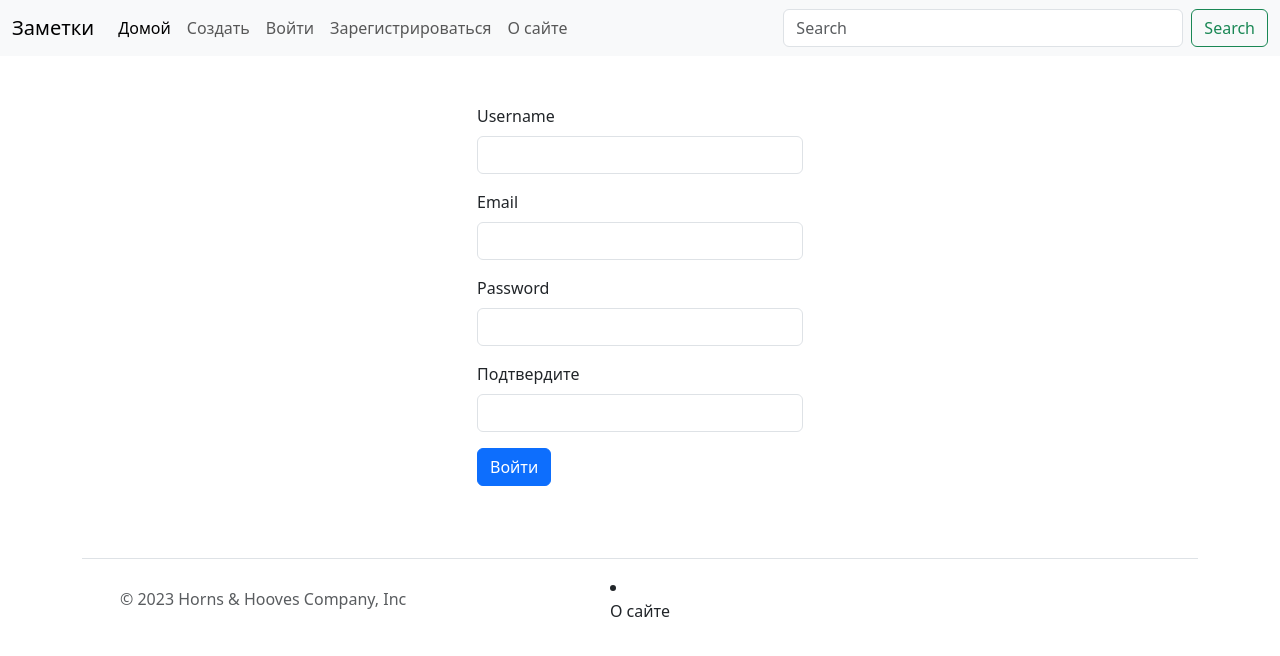
After one commit to ArturRubnikovich/Django_TMS_Homework, a Django app: page /accounts/register in a window 1280 px wide. The commit adds this page. Shown: the top 656 px of the page. Run offline with Django 5.2, Linux system fonts and the light colour scheme.

Commit message:
1 задание

```diff
--- a/lesson20/urls.py
+++ b/lesson20/urls.py
@@ -14,17 +14,22 @@ Including another URLconf
     1. Import the include() function: from django.urls import include, path
     2. Add a URL to urlpatterns:  path('blog/', include('blog.urls'))
 """
+from django.conf.urls.static import serve
+from django.conf import settings
 from django.contrib import admin
-from django.urls import path
-from posts.views import home_page_view, create_note_view, show_note_view, show_about_us_view, \
-    edit_note_view, delete_note_view
+from django.urls import path, include, re_path
+from posts import views
 
 urlpatterns = [
     path('admin/', admin.site.urls),
-    path("", home_page_view, name="home"),
-    path("create", create_note_view, name="create-note"),
-    path("post/<note_uuid>", show_note_view, name="show-note"),
-    path("about", show_about_us_view, name="about_us"),
-    path("edit/<note_uuid>", edit_note_view, name="edit-note"),
-    path("delete/<note_uuid>", delete_note_view, name="delete-note"),
+    path('accounts/', include("django.contrib.auth.urls")),
+    path('accounts/register', views.register, name="register"),
+    path("", views.home_page_view, name="home"),
+    path("filter", views.filter_notes_view, name="filter-notes"),
+    path("create", views.create_note_view, name="create-note"),
+    path("post/<note_uuid>", views.show_note_view, name="show-note"),
+    path("about", views.show_about_us_view, name="about_us"),
+    path("edit/<note_uuid>", views.edit_note_view, name="edit-note"),
+    path("post/<note_uuid>/delete", views.delete_note_view, name="delete-note"),
+    re_path(r"^media/(?P<path>.*)$", serve, {"document_root": settings.MEDIA_ROOT})
 ]
--- a/posts/views.py
+++ b/posts/views.py
@@ -1,13 +1,14 @@
 from django.shortcuts import render
 from django.urls import reverse
+from django.db.models import Q
 from django.utils import timezone
-from django.http import HttpResponseRedirect, Http404
+from django.http import HttpResponseRedirect, Http404, HttpRequest
 from django.core.handlers.wsgi import WSGIRequest
 
-from .models import Note
+from .models import Note, User
 
 
-def home_page_view(request: WSGIRequest):
+def home_page_view(request: HttpRequest):
     all_notes = Note.objects.all()
     context: dict = {
         "notes": all_notes
@@ -15,11 +16,70 @@ def home_page_view(request: WSGIRequest):
     return render(request, "home.html", context)
 
 
+def filter_notes_view(request: WSGIRequest):
+    """
+    Фильтруем записи по запросу пользователя.
+    HTTP метод - GET.
+    Обрабатывает URL вида: /filter/?search=<text>
+    """
+
+    search: str = request.GET.get("search", "")  # `get` - получение по ключу. Если такого нет, то - "",
+
+    # Если строка поиска не пустая, то фильтруем записи по ней.
+    if search:
+        # ❗️Нет обращения к базе❗️
+        # Через запятую запросы формируются c ❗️AND❗️
+        # notes_queryset = Note.objects.filter(title__icontains=search, content__icontains=search)
+        # SELECT "posts_note"."uuid", "posts_note"."title", "posts_note"."content", "posts_note"."created_at"
+        # FROM "posts_note" WHERE (
+        # "posts_note"."title" LIKE %search% ESCAPE '\' AND "posts_note"."content" LIKE %search% ESCAPE '\')
+
+        # ❗️Все импорты сверху файла❗️
+        # from django.db.models import Q
+
+        # notes_queryset = Note.objects.filter(title__icontains=search, content__icontains=search)
+        # Аналогия
+        # notes_queryset = Note.objects.filter(Q(title__icontains=search), Q(content__icontains=search))
+
+        # Оператор - `|` Означает `ИЛИ`.
+        # Оператор - `&` Означает `И`.
+        notes_queryset = Note.objects.filter(Q(title__icontains=search) | Q(content__icontains=search))
+
+    else:
+        # Если нет строки поиска.
+        notes_queryset = Note.objects.all()  # Получение всех записей из модели.
+
+    notes_queryset = notes_queryset.order_by("-created_at")  # ❗️Нет обращения к базе❗️
+
+    # SELECT "posts_note"."uuid", "posts_note"."title", "posts_note"."content", "posts_note"."created_at"
+    # FROM "posts_note" WHERE
+    # ("posts_note"."title" LIKE %python% ESCAPE '\' OR "posts_note"."content" LIKE %python% ESCAPE '\')
+    # ORDER BY "posts_note"."created_at" DESC
+
+    print(notes_queryset.query)
+
+    context: dict = {
+        "notes": notes_queryset,
+        "search_value_form": search,
+    }
+    return render(request, "home.html", context)
+
+
 def create_note_view(request: WSGIRequest):
+    print(request.user)  # В каждом запросе есть пользователь!
+    # НО, только если он вошел на сайте, в ином случае это аноним.
+
+    if not request.user.is_authenticated:
+        return render(request, "registration/login.html", {"errors": "Необходимо войти"})
+
     if request.method == "POST":
+        images: list | None = request.FILES.getlist("noteImage")
+
         note = Note.objects.create(
             title=request.POST["title"],
             content=request.POST["content"],
+            user=request.user,
+            image=images[0] if images else None,
         )
         return HttpResponseRedirect(reverse('show-note', args=[note.uuid]))
 
@@ -58,10 +118,47 @@ def edit_note_view(request: WSGIRequest, note_uuid):
 
 
 def delete_note_view(request: WSGIRequest, note_uuid):
-    try:
-        note = Note.objects.get(uuid=note_uuid)
-        note.delete()
+    if request.method == "POST":
+        Note.objects.filter(uuid=note_uuid).delete()
+    return HttpResponseRedirect(reverse("home"))
 
-    except Note.DoesNotExist:
-        raise Http404
+
+def register(request: WSGIRequest):
+    if request.method != "POST":
+        return render(request, "registration/register.html")
+    print(request.POST)
+    if not request.POST.get("username") or not request.POST.get("email") or not request.POST.get("password1"):
+        return render(
+            request,
+            "registration/register.html",
+            {"errors": "Укажите все поля!"}
+        )
+    print(User.objects.filter(
+        Q(username=request.POST["username"]) | Q(email=request.POST["email"])
+    ))
+    # Если уже есть такой пользователь с username или email.
+    if User.objects.filter(
+            Q(username=request.POST["username"]) | Q(email=request.POST["email"])
+    ).count() > 0:
+        return render(
+            request,
+            "registration/register.html",
+            {"errors": "Если уже есть такой пользователь с username или email"}
+        )
+
+    # Сравниваем два пароля!
+    if request.POST.get("password1") != request.POST.get("password2"):
+        return render(
+            request,
+            "registration/register.html",
+            {"errors": "Пароли не совпадают"}
+        )
+
+    # Создадим учетную запись пользователя.
+    # Пароль надо хранить в БД в шифрованном виде.
+    User.objects.create_user(
+        username=request.POST["username"],
+        email=request.POST["email"],
+        password=request.POST["password1"]
+    )
     return HttpResponseRedirect(reverse('home'))
--- a/pyproject.toml
+++ b/pyproject.toml
@@ -8,6 +8,8 @@ readme = "README.md"
 [tool.poetry.dependencies]
 python = "^3.11"
 django = "^5.0"
+psycopg2 = "^2.9.9"
+pillow = "^10.1.0"
 
 
 [build-system]
--- a/templates/menu.html
+++ b/templates/menu.html
@@ -23,7 +23,33 @@
           <a class="nav-link" href="{% url 'create-note' %}">Создать</a>
         </li>
 
+      {% if user.is_authenticated %}
+
+
+        {#      Выход   #}
         <li class="nav-item">
+            <form action="{% url 'logout' %}" method="post">
+                {% csrf_token %}
+                <button class="nav-link" type="submit"> Выйти: ({{ user.username }})</button>
+            </form>
+        </li>
+
+      {% else %}
+
+{#      Вход   #}
+        <li class="nav-item">
+          <a class="nav-link" href="{% url 'login' %}">Войти</a>
+        </li>
+
+
+{#      Регистрация   #}
+        <li class="nav-item">
+          <a class="nav-link" href="{% url 'register' %}">Зарегистрироваться</a>
+        </li>
+
+      {% endif %}
+
+      <li class="nav-item">
           <a class="nav-link" href="{% url 'about_us' %}">О сайте</a>
         </li>
 
@@ -31,9 +57,10 @@
 
 
 {#    Форма поиска (по умолчанию метод GET)   #}
-      <form class="d-flex" role="search" action="/">
-        <input class="form-control me-2" type="text" placeholder="Поиск" aria-label="Поиск">
-        <button class="btn btn-outline-success" type="submit">Поиск</button>
+      <form class="d-flex" action="{% url 'filter-notes' %}">
+        <input name="search" value="{{ search_value_form }}"
+               style="width: 400px" class="form-control me-2" type="search" placeholder="Search" aria-label="Search">
+        <button class="btn btn-outline-success" type="submit">Search</button>
       </form>
 
 
--- /dev/null
+++ b/templates/registration/register.html
@@ -0,0 +1,36 @@
+{% extends 'base.html' %}
+
+{% block title %}Login{% endblock %}
+
+{% block content %}
+    {{ errors }}
+    {% if errors %}
+    	<div class="alert alert-danger">
+            {{ errors }}
+        </div>
+    {% endif %}
+
+	<div class="container py-5" style="width: 350px">
+        <form action="{% url 'register' %}" method="post">
+            {% csrf_token %}
+            <div class="mb-3">
+                <label for="exampleInputEmail1" class="form-label">Username</label>
+                <input name="username" type="text" class="form-control" id="exampleInputEmail1" aria-describedby="emailHelp">
+            </div>
+            <div class="mb-3">
+                <label for="exampleInputEmail1" class="form-label">Email</label>
+                <input name="email" type="email" class="form-control" id="exampleInputEmail1" aria-describedby="emailHelp">
+            </div>
+            <div class="mb-3">
+                <label for="exampleInputPassword1" class="form-label">Password</label>
+                <input name="password1" type="password" class="form-control" id="exampleInputPassword1">
+            </div>
+            <div class="mb-3">
+                <label for="exampleInputPassword1" class="form-label">Подтвердите</label>
+                <input name="password2" type="password" class="form-control" id="exampleInputPassword1">
+            </div>
+
+            <button type="submit" class="btn btn-primary">Войти</button>
+        </form>
+    </div>
+{% endblock %}
```
Also changed, not shown: lesson20/settings.py (+16 -2 lines), posts/models.py (+45 -1 lines), templates/create_form.html (+6 -1 lines), templates/edit_form.html (+6 -1 lines), templates/note.html (+8 -0 lines), templates/registration/login.html (added, +24 -0 lines), media/3ce90185-b42f-40a1-9e90-2abe8d5d9711/IMG_9869.PNG (added), media/68291539-50ca-4256-a8d7-5fa535158a3e/photo_2030-10-2021_12-46-19.jpg (added), media/b8bb962a-97f4-4b65-9223-fada926be85d/photo_5431-12-2021_10-46-20.jpg (added), posts/migrations/0001_initial.py, posts/migrations/0002_note_mod_time.py (deleted), 1 other file.
